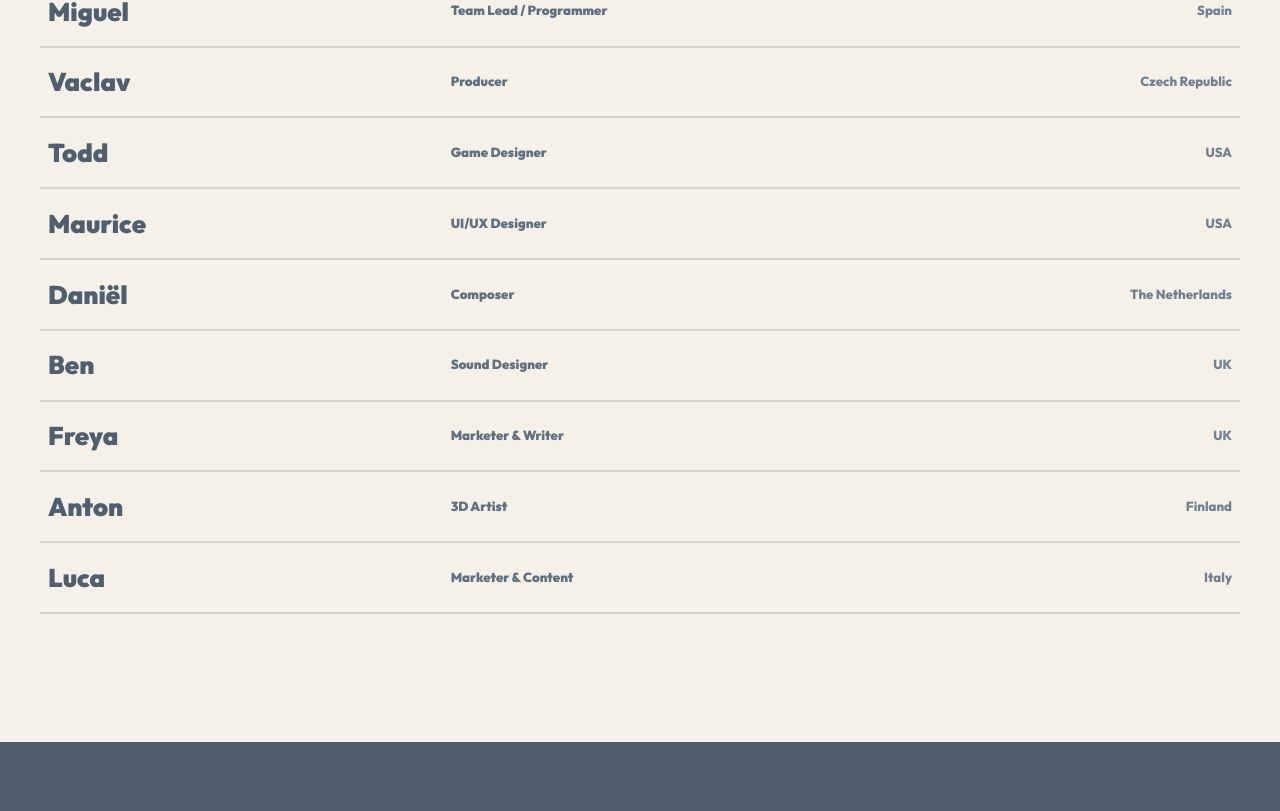
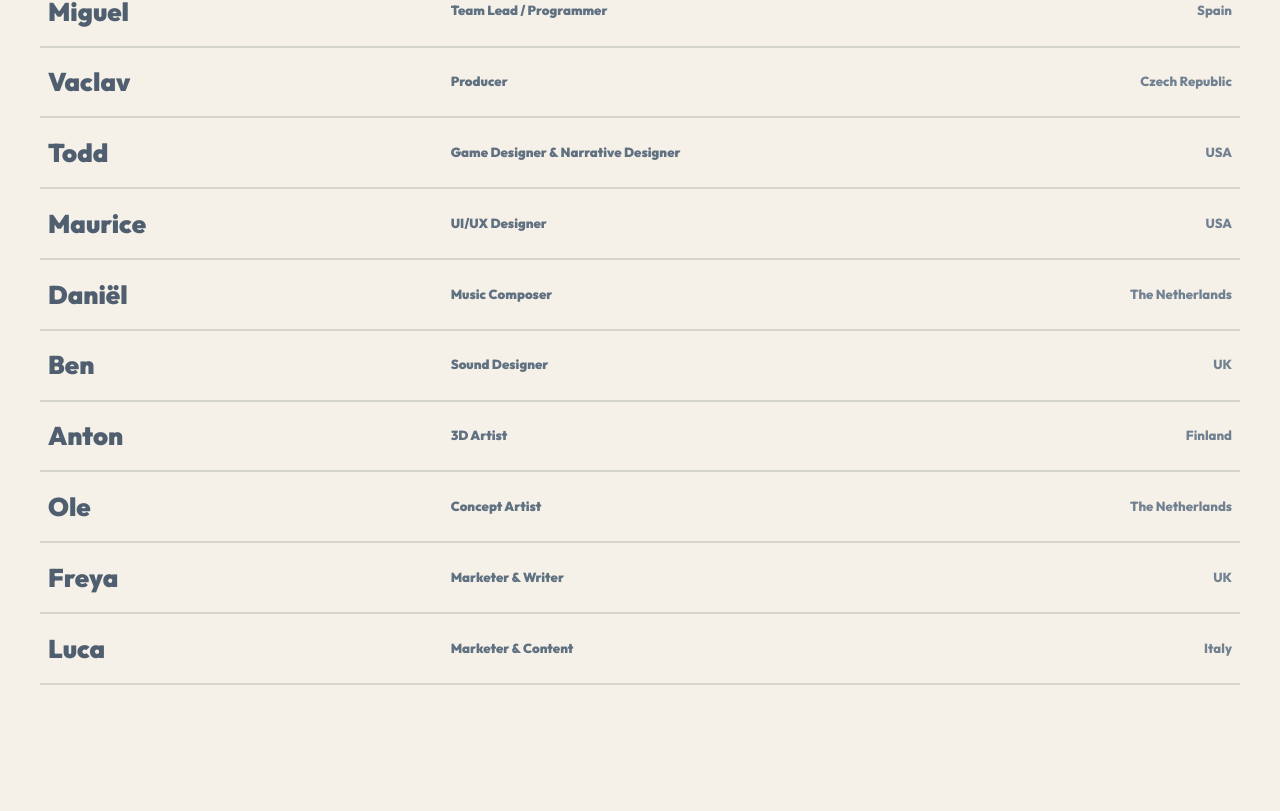
Before and after one commit to RenhetStudio/renhet-studio-web, a Next.js app: page / in a window 1280 px wide. Shown: the part 1798-2609 px from the top of the page. Built offline with nearby package versions, Linux system fonts and the light colour scheme; no server answers.

Commit message:
feat: add ole

```diff
--- a/src/app/page.tsx
+++ b/src/app/page.tsx
@@ -17,7 +17,7 @@ const team = [
   },
   {
     name: "Todd",
-    role: "Game Designer",
+    role: "Game Designer & Narrative Designer",
     country: "USA",
     href: "https://nat20.mal.plus/technical-portfolio/",
   },
@@ -29,7 +29,7 @@ const team = [
   },
   {
     name: "Daniël",
-    role: "Composer",
+    role: "Music Composer",
     country: "The Netherlands",
     href: "https://daniel-otten.bandcamp.com/",
   },
@@ -40,15 +40,20 @@ const team = [
     href: "https://benaaronaudio.com/",
   },
   {
+    name: "Anton",
+    role: "3D Artist",
+    country: "Finland",
+  },
+  {
+    name: "Ole",
+    role: "Concept Artist",
+    country: "The Netherlands",
+  },
+  {
     name: "Freya",
     role: "Marketer & Writer",
     country: "UK",
     href: "https://www.linkedin.com/in/freya-clinton-06383134a/",
-  },
-  {
-    name: "Anton",
-    role: "3D Artist",
-    country: "Finland",
   },
   {
     name: "Luca",
```
